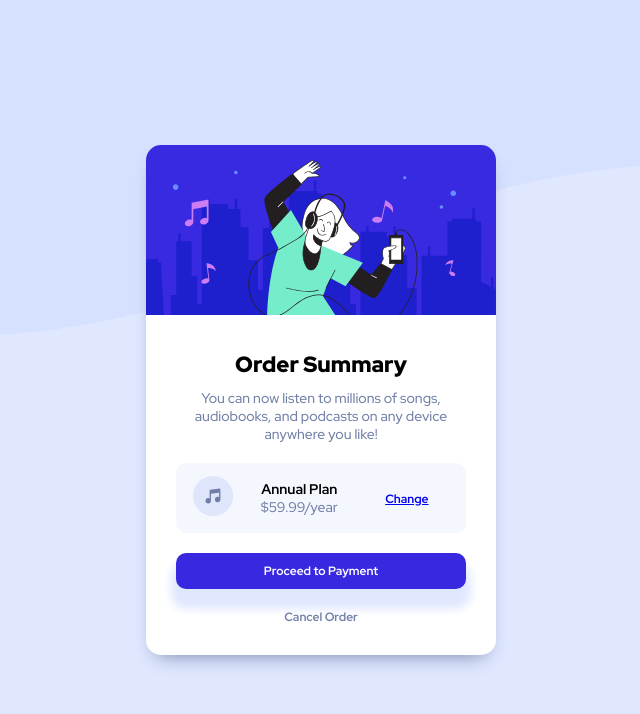
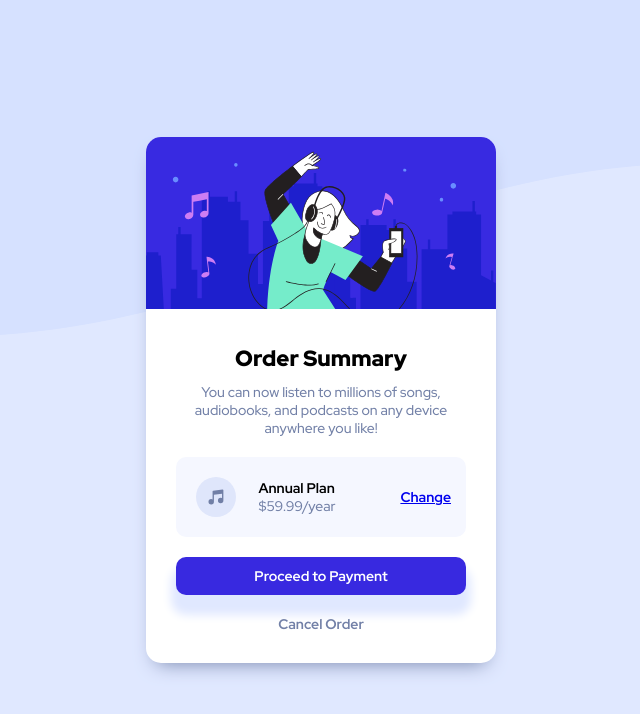
Before and after one commit to Razor11022000/order-summary-component-main, a plain HTML site: page index.html in a window 1280 px wide. Shown: the whole page, without its empty margins (319-959 px from the left). Drawn offline with Linux system fonts and the light colour scheme.

Commit message:
fixed margin and padding

```diff
--- a/index.css
+++ b/index.css
@@ -55,8 +55,8 @@
 }
 
 .card__image img{
-    height: 170px;
-    width: 350px;
+    min-height: 170px;
+    max-width: 350px;
 }
 
 .card__title{
@@ -83,31 +83,37 @@
 .card__small{
     border-radius: 10px;
     background: var(--Very-pale-blue);
-    height:70px;
+    min-height:70px;
     padding: 10px;
     margin-top: 20px;
     margin-left: 30px;
     margin-right: 30px;
-    display: flex;
-    justify-content: space-evenly;
+    display: grid;
+    grid-template-columns: 1fr 2fr 1fr;
     align-items: center;
 }
 .card__small img{
+    margin: 10px;
     height: 40px;
     width: 40px;
 }
-.card__small p{
 
-}
-.card__small a{
-    text-align: end;
-    justify-content: end;
-    font-size: 12px;
+.link{
+    padding-right: 5px;
+    text-align: right;
+    font-size: 14px;
     font-weight: 700;
 }
+
+.plan{
+    text-align: left;
+    align-items: center;
+    padding:5px;
+}
+
 .button{
     color: white;
-    font-size: 12px;
+    font-size: 14px;
     font-weight: 700;
     background: var(--Bright-blue);
     margin: 20px 30px;
@@ -117,7 +123,7 @@
     box-shadow: 0px 15px 10px 5px #e0e8ff;
 }
 .button_transparent{
-    font-size: 12px;
+    font-size: 14px;
     font-weight: 700;
     text-align: center;
     margin-bottom: 30px;
--- a/index.html
+++ b/index.html
@@ -20,12 +20,12 @@
       <p class="card__content">You can now listen to millions of songs, audiobooks, and podcasts on any
         device anywhere you like!</p>
       <div class="card__small">
-        <div><img src="images/icon-music.svg" alt="music icon"></div>
-        <div class="card__content">
+        <img src="images/icon-music.svg" alt="music icon">
+        <div class="card__content plan">
           <p class="card__subtitle">Annual Plan</p>
           <p>$59.99/year</p>
         </div>
-        <div class="card__content"><a href="#">Change</a></div>
+        <div class="link"><a href="#">Change</a></div>
       </div>
       <div class="button">Proceed to Payment</div>
       <div class="button_transparent">Cancel Order</div>
```
